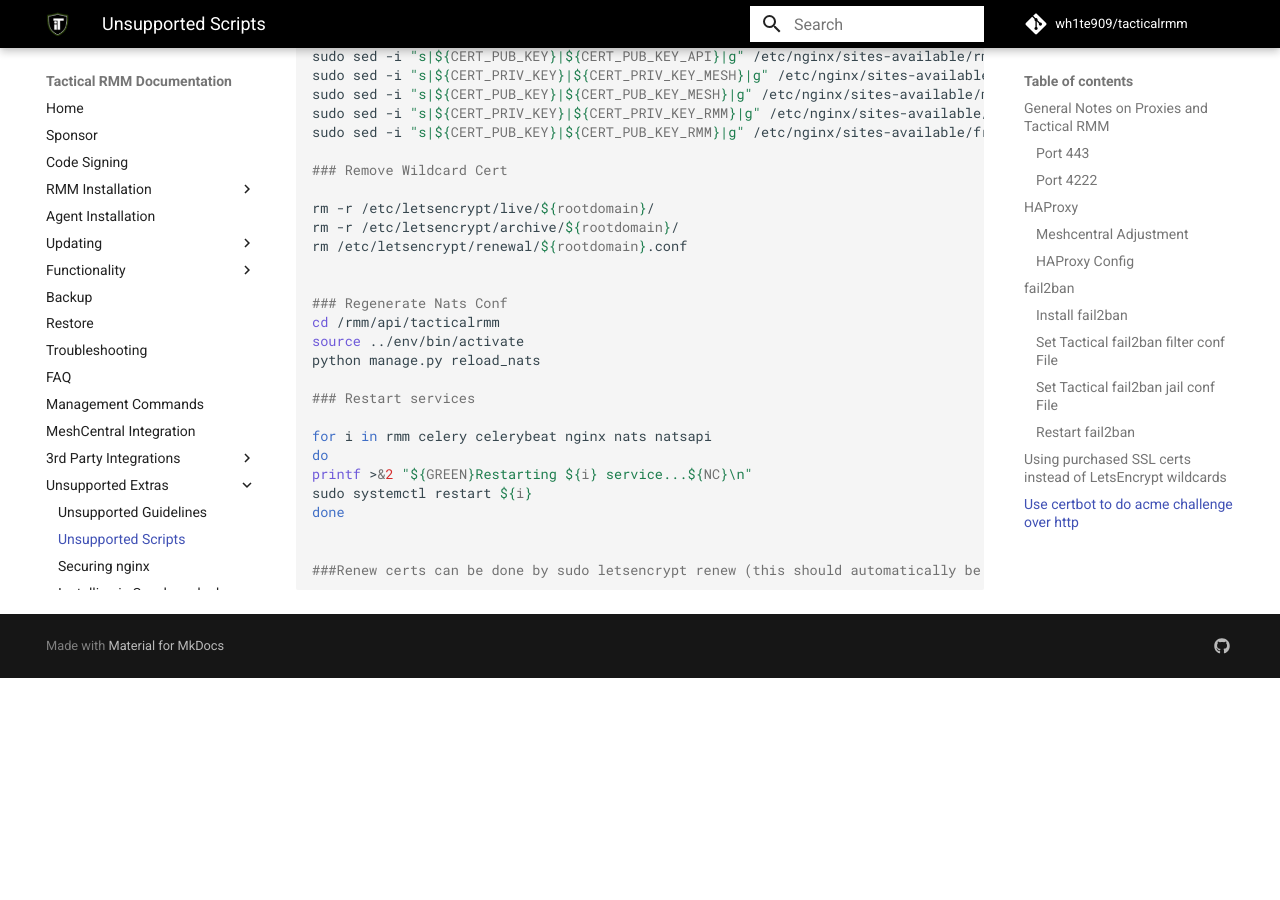
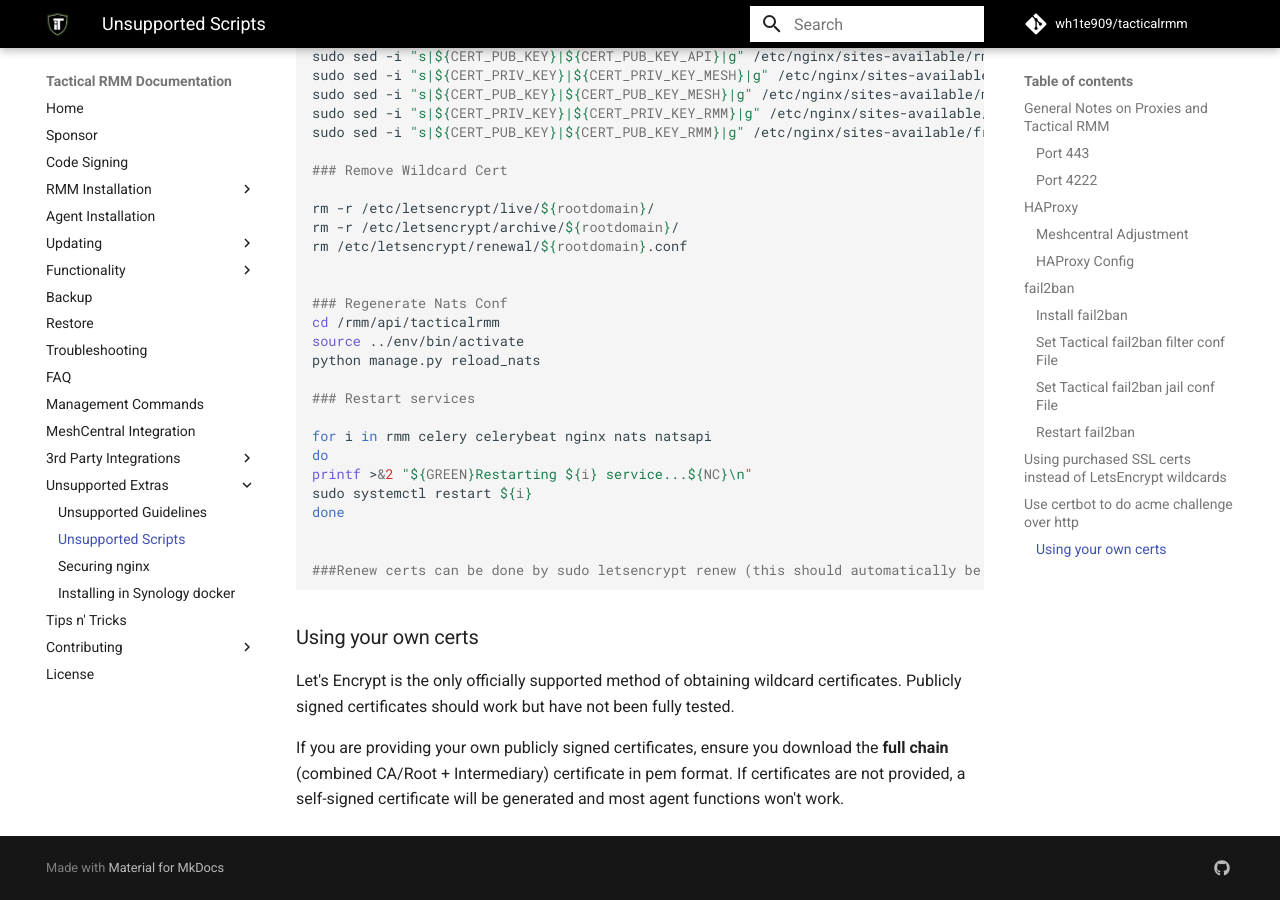
Before and after one commit to amidaware/tacticalrmm, an MkDocs documentation site: the page built from docs/docs/unsupported_scripts.md, in a window 1280 px wide and 900 px high, scrolled down 10575 px. Built offline with MkDocs 1.6.1 and Material for MkDocs 9.7.7, drawn with Linux system fonts in a browser that asks for light colours; comment, search, counter and statistics services are not loaded; before the commit the page ends 11253 px from its top, so only the background shows below that.

Commit message:
full chain cert docs

````diff
--- a/docs/docs/unsupported_scripts.md
+++ b/docs/docs/unsupported_scripts.md
@@ -539,3 +539,9 @@
 
 ###Renew certs can be done by sudo letsencrypt renew (this should automatically be in /etc/cron.d/certbot)
 ```
+
+### Using your own certs
+
+Let's Encrypt is the only officially supported method of obtaining wildcard certificates. Publicly signed certificates should work but have not been fully tested.
+
+If you are providing your own publicly signed certificates, ensure you download the **full chain** (combined CA/Root + Intermediary) certificate in pem format. If certificates are not provided, a self-signed certificate will be generated and most agent functions won't work.
````
